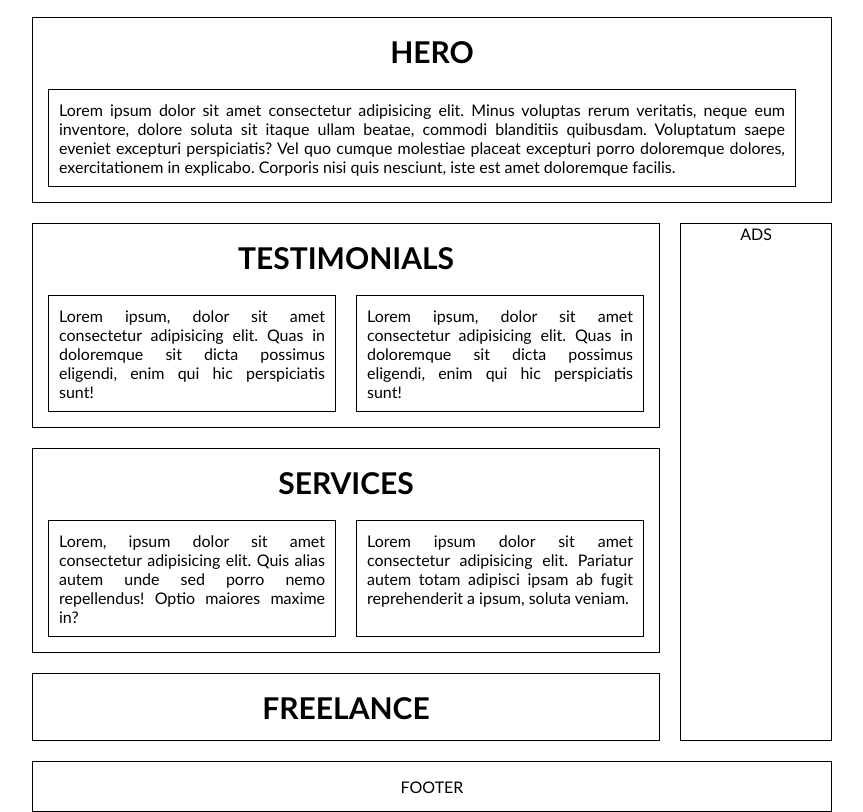
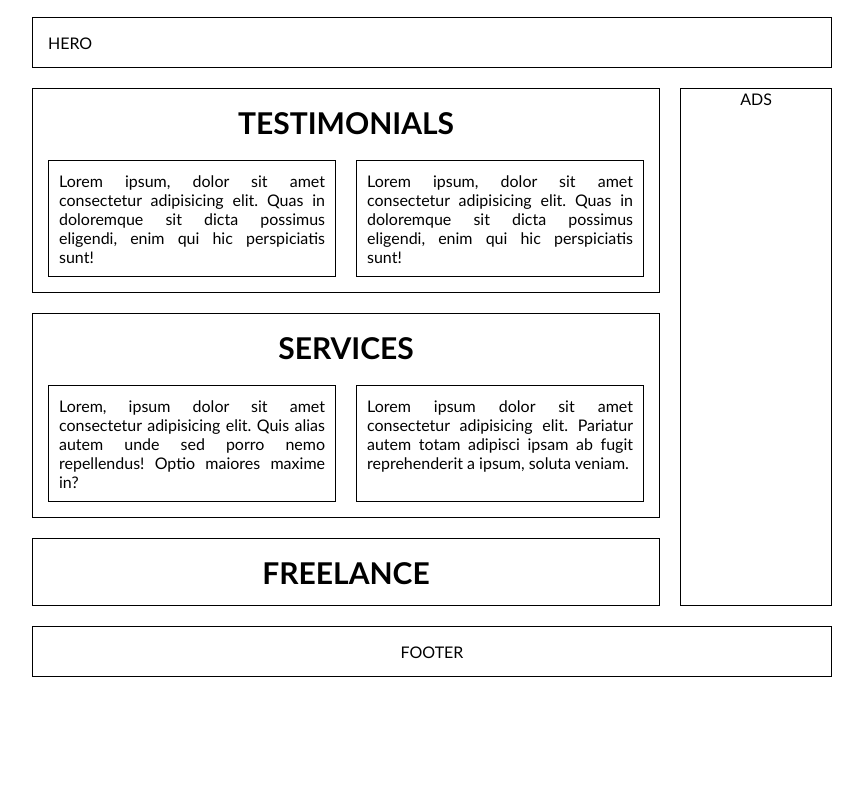
Before and after one commit to agnekauk/19-grid-homework, a website: page index.html in a window 1280 px wide. Shown: the part 95-907 px from the top of the page, without its empty margins (208-1071 px from the left). After the commit the page ends 800 px from the top, so only its background shows below. Drawn offline with Linux system fonts and the light colour scheme.

Commit message:
Hero section update

```diff
--- a/css/home.css
+++ b/css/home.css
@@ -29,6 +29,10 @@ body {
     border: 1px solid;
     padding: 15px;
     gap: 20px;
+}
+.hero {
+    grid-row: span3;
+    grid-area: hero;
 }
 .row .image {
     margin-left: calc(50% - 83px);
@@ -86,9 +90,6 @@ a:hover {
 }
 .header {
     grid-area: header;
-}
-.hero {
-    grid-area: hero;
 }
 .services {
     grid-area: services;
--- a/index.html
+++ b/index.html
@@ -24,10 +24,7 @@
             </div>
         </header>
         <div class="row hero">
-            <h1 class="title">HERO</h1>
-            <p>
-                Lorem ipsum dolor sit amet consectetur adipisicing elit. Minus voluptas rerum veritatis, neque eum inventore, dolore soluta sit itaque ullam beatae, commodi blanditiis quibusdam. Voluptatum saepe eveniet excepturi perspiciatis? Vel quo cumque molestiae placeat excepturi porro doloremque dolores, exercitationem in explicabo. Corporis nisi quis nesciunt, iste est amet doloremque facilis.
-            </p>
+            <div class="title">HERO</div>
         </div>
         <div class="row services">
             <h1 class="title">SERVICES</h1>
```
